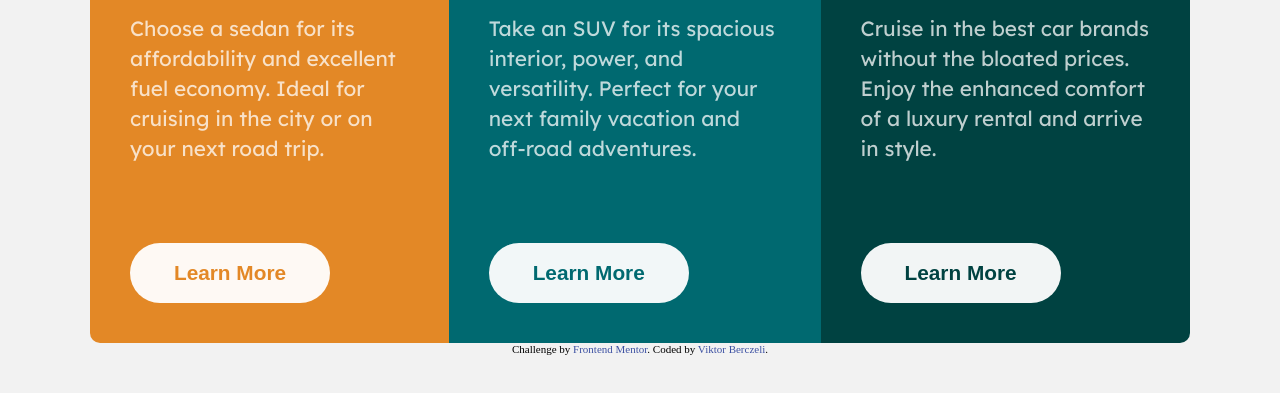
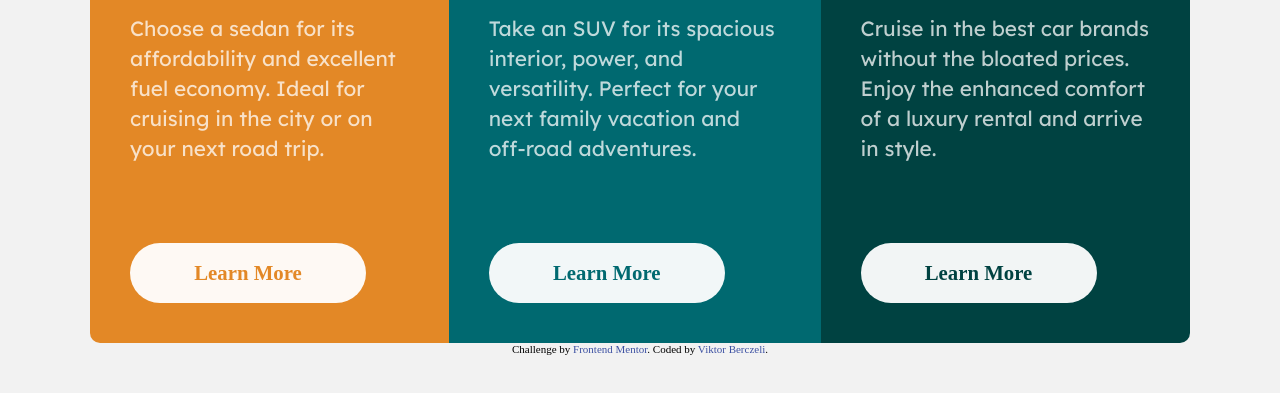
Before and after one commit to syzgod/webproject2, a plain HTML site: page index.html in a window 1280 px wide. Shown: the part 363-756 px from the top of the page. Drawn offline with Linux system fonts and the light colour scheme.

Commit message:
Add files via upload

```diff
--- a/index.html
+++ b/index.html
@@ -49,9 +49,7 @@
           Choose a sedan for its affordability and excellent fuel economy. Ideal
           for cruising in the city or on your next road trip.
         </p>
-        <a href="#">
-          <button class="learn-button button-orange">Learn More</button>
-        </a>
+        <a href="#" class="learn-button button-orange">Learn More</a>
       </div>
 
       <div class="cards card-second">
@@ -63,9 +61,7 @@
           Take an SUV for its spacious interior, power, and versatility. Perfect
           for your next family vacation and off-road adventures.
         </p>
-        <a href="#"
-          ><button class="learn-button button-teal">Learn More</button></a
-        >
+        <a href="#" class="learn-button button-teal">Learn More</a>
       </div>
 
       <div class="cards card-third">
@@ -77,9 +73,7 @@
           Cruise in the best car brands without the bloated prices. Enjoy the
           enhanced comfort of a luxury rental and arrive in style.
         </p>
-        <a href="#"
-          ><button class="learn-button button-darkgreen">Learn More</button></a
-        >
+        <a href="#" class="learn-button button-darkgreen">Learn More</a>
       </div>
     </div>
     <footer>
--- a/styles.css
+++ b/styles.css
@@ -27,7 +27,8 @@ p {
   height: 60%;
 }
 
-button {
+a.learn-button {
+  color: #000;
   border-radius: 50px;
   padding: 15px;
   margin: 40px;
@@ -39,7 +40,7 @@ button {
   border: 3px solid transparent;
 }
 
-button:hover {
+a.learn-button:hover {
   border: 3px solid white;
   background-color: transparent;
   color: white;
```
